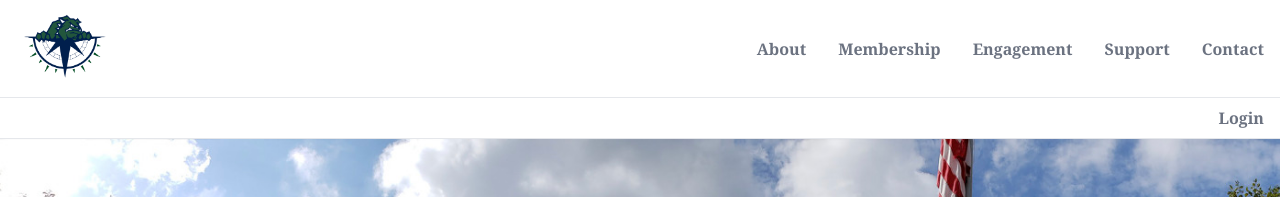
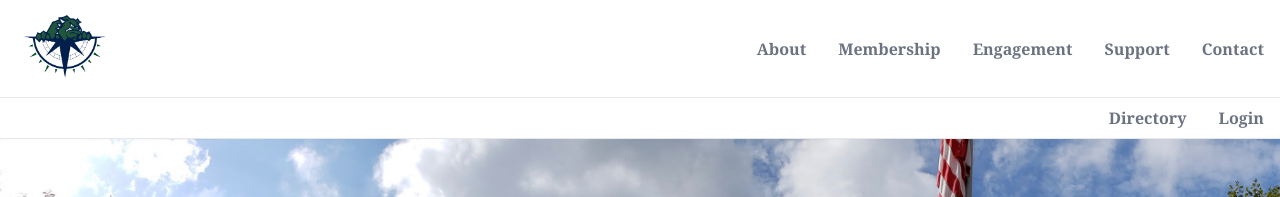
Before and after one commit to philihp/srmhsalumni, a Next.js app: page / in a window 1280 px wide. Shown: the top 197 px of the page. Built offline with nearby package versions, Linux system fonts and the light colour scheme; no server answers; what @tailwindcss/custom-forms, @tailwindcss/typography would draw is missing.

Commit message:
add directory link when logged out

```diff
--- a/components/header/signed-out.js
+++ b/components/header/signed-out.js
@@ -4,6 +4,7 @@ import HeaderLink from './header-link'
 const SignedOut = () => {
   return (
     <ul className="inline-flex items-center">
+      <HeaderLink href="/user">Directory</HeaderLink>
       <HeaderLink href="/api/login">Login</HeaderLink>
     </ul>
   )
```
